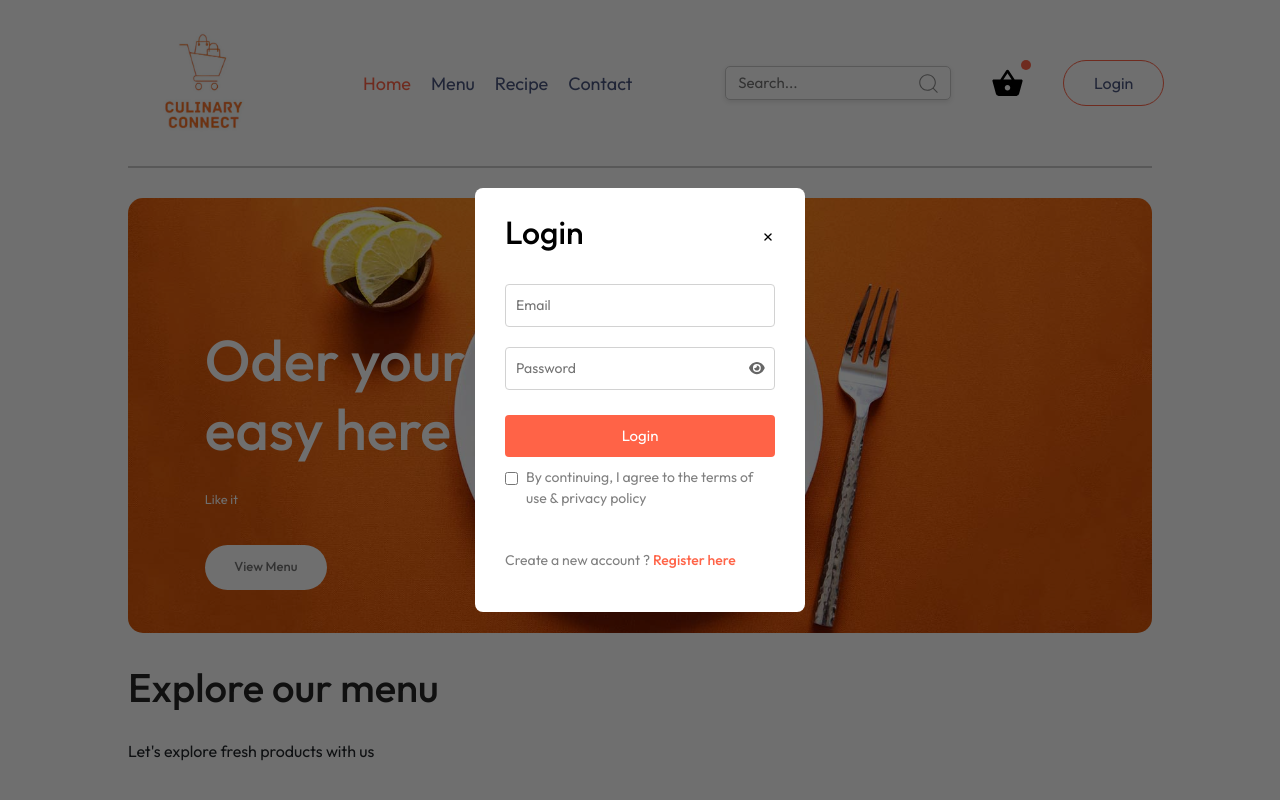
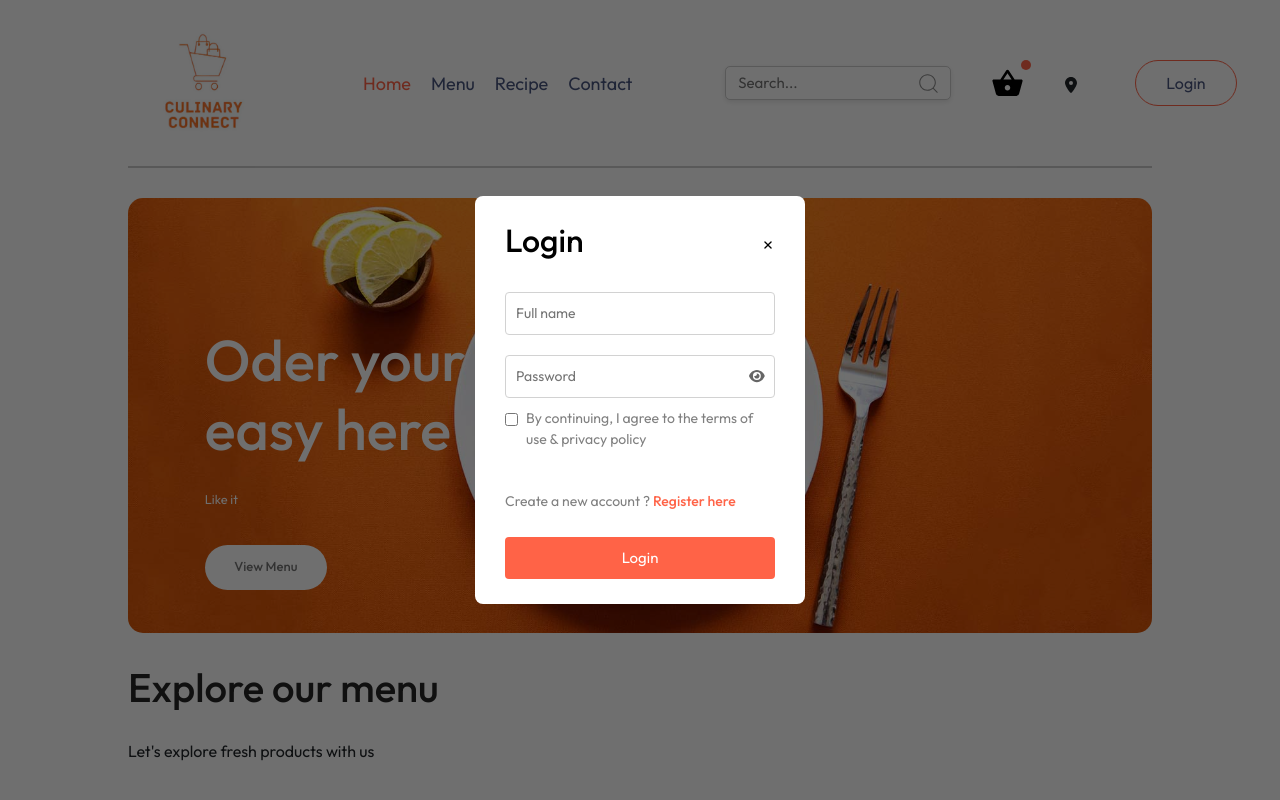
Before and after one commit to BichTuyen1204/CulinaryConnectProject, a React (Create React App) app: page / in a window 1280 px wide. Both pictures are taken after a click on the button "Login". Shown: the top 800 px of the page. Built offline with nearby package versions, Linux system fonts and the light colour scheme.

Commit message:
Login done

```diff
--- a/src/App.js
+++ b/src/App.js
@@ -31,7 +31,7 @@ const App = () => {
       {showLogin && (
         <Login setShowLogin={setShowLogin} openSignUp={openSignUp} />
       )}
-      {showSignUp && <Sign_up setShowSignUp={setShowSignUp} openLogin={openLogin} />}
+      {showSignUp && (<Sign_up setShowSignUp={setShowSignUp} openLogin={openLogin} />)}
       <BrowserRouter>
         <div className="app">
           <Navbar setShowLogin={setShowLogin} />
--- a/src/components/login/Login.css
+++ b/src/components/login/Login.css
@@ -1,6 +1,7 @@
 .login {
-    position: absolute;
+    position: fixed;
     z-index: 1;
+    top: 0;
     width: 100%;
     height: 100%;
     background-color: #00000090;
@@ -88,6 +89,10 @@
     margin-top: 5px;
 }
 
+.part-end-login p {
+    margin-bottom: 0px;
+}
+
 .part-end-login p span {
     color: tomato;
     font-weight: 500;
@@ -107,3 +112,7 @@
     cursor: pointer;
     color: #666;
   }
+
+.button-login button {
+    width: 100%;
+}
--- a/src/components/login/Login.js
+++ b/src/components/login/Login.js
@@ -3,44 +3,42 @@ import { IoClose } from "react-icons/io5";
 import "../login/Login.css";
 import { FontAwesomeIcon } from "@fortawesome/react-fontawesome";
 import { faEye, faEyeSlash } from "@fortawesome/free-solid-svg-icons";
+import AccountService from "../../api/AccountService";
 
 const Login = ({ setShowLogin, openSignUp }) => {
-  const [email, setEmail] = useState("");
-  const [emailError, setEmailError] = useState("");
+  const [username, setUserName] = useState("");
+  const [userNameError, setUserNameError] = useState("");
   const [password, setPassword] = useState("");
   const [passwordError, setPasswordError] = useState("");
   const [showPassword, setShowPassword] = useState(false);
+  const [formSubmitted, setFormSubmitted] = useState(false);
+  const [loginError, setLoginError] = useState("");
+  const [agreedToTerms, setAgreedToTerms] = useState(false);
 
-  /* Receives email */
-  const EmailChange = (e) => {
+  const [account, setAccount] = useState({
+    username: "",
+    password: "",
+  });
+
+  // Receives username
+  const userNameChange = (e) => {
     const value = e.target.value;
-    setEmail(value);
+    setUserName(value);
+    setAccount((preState) => ({ ...preState, username: value }));
   };
 
-  // Check email
-  const ValidEmail = (e) => {
-    const emailRegex = /@.*$/;
-    return emailRegex.test(e);
-  };
-
-  // Check email
-  const EmailBlur = () => {
-    if (email.trim() === "") {
-      setEmailError("Please enter your email");
-    } else if (!ValidEmail(email.trim())) {
-      setEmailError("Email must contain @ and .com");
-    } else if (email.length < 6) {
-      setEmailError("Email must be at least 6 characters long");
-    } else if (email.length > 100) {
-      setEmailError("Email must be less than 100 characters long");
-    } else if (!/^[^\s@]+@[^\s@]+\.[^\s@]+$/.test(email)) {
-      setEmailError("Please retype your email");
-    } else if (/@[^\w@]+\w/.test(email)) {
-      setEmailError("Please retype your email");
-    } else if (!/^[^\s@]+@[^\d@]+\.[^\s@]+$/.test(email)) {
-      setEmailError("Numbers are not allowed after @.");
+  // Check full name
+  const userNameBlur = () => {
+    if (username.trim() === "") {
+      setUserNameError("Please enter your full name");
+    } else if (username.length < 4) {
+      setUserNameError("The full name must be at least 4 characters");
+    } else if (username.length > 100) {
+      setUserNameError("The full name must be less than 100 characters");
+    } else if (!/^[\p{L}\s]+$/u.test(username)) {
+      setUserNameError("Please enter only alphabetic characters");
     } else {
-      setEmailError("");
+      setUserNameError("");
     }
   };
 
@@ -48,6 +46,7 @@ const Login = ({ setShowLogin, openSignUp }) => {
   const PasswordChange = (e) => {
     const value = e.target.value;
     setPassword(value);
+    setAccount((preState) => ({ ...preState, password: value }));
   };
 
   // Check password
@@ -69,9 +68,69 @@ const Login = ({ setShowLogin, openSignUp }) => {
     setShowPassword(!showPassword);
   };
 
+  const handleClose = (e) => {
+    setShowLogin(false);
+  };
+
+  const handleContainerClick = (e) => {
+    e.stopPropagation();
+  };
+
+  // Check box terms
+  const handleAgreementChange = (e) => {
+    setAgreedToTerms(e.target.checked);
+  };
+
+  const validateForm = async () => {
+    setLoginError("");
+    userNameBlur();
+    PasswordBlur();
+
+    if (!agreedToTerms) {
+      alert("Please agree to the terms of use and privacy policy");
+      return;
+    }
+
+    if (!userNameError && !passwordError && username && password) {
+      try {
+        const response = await AccountService.signin(account);
+        console.log("Login successful", response.data);
+        setFormSubmitted(true);
+        setLoginError("");
+        setTimeout(() => {
+        // openHome();
+        }, 5000);
+      } catch (error) {
+        console.error(
+          "Error when logging in:",
+          error.response ? error.response.data : error.message
+        );
+        if (error.response) {
+          switch (error.response.status) {
+            case 404:
+              setLoginError("Account does not exist.");
+              break;
+            case 401:
+              setLoginError("Invalid username or password.");
+              break;
+            default:
+              setLoginError("An error occurred. Please try again later.");
+          }
+        } else {
+          setLoginError("Network error. Please check your connection.");
+        }
+        setUserName("");
+        setPassword("");
+        setFormSubmitted(false);
+      }
+    } else {
+      alert("Please fill in all fields correctly before submitting.");
+    }
+  };
+
   return (
-    <div className="login">
-      <form className="login-container">
+    <div className="login" onClick={handleClose}>
+      <form className="login-container" onClick={handleContainerClick}>
         <div className="login-title">
           <h2>Login</h2>
           <div className="icon-closeicon-close">
@@ -82,14 +141,14 @@ const Login = ({ setShowLogin, openSignUp }) => {
         <div className="login-input">
           <div className="login-email">
             <input
-              type="email"
-              name="email"
-              value={email}
-              onChange={EmailChange}
-              onBlur={EmailBlur}
-              placeholder="Email"
+              type="text"
+              name="user name"
+              value={username}
+              onChange={userNameChange}
+              onBlur={userNameBlur}
+              placeholder="Full name"
             />
-            {emailError && <p style={{ color: "red" }}>{emailError}</p>}
+            {userNameError && <p style={{ color: "red" }}>{userNameError}</p>}
           </div>
 
           <div className="">
@@ -111,9 +170,9 @@ const Login = ({ setShowLogin, openSignUp }) => {
             {passwordError && <p style={{ color: "red" }}>{passwordError}</p>}
           </div>
         </div>
-        <button>Login</button>
+
         <div className="login-condition">
-          <input type="checkbox" required />
+          <input type="checkbox" onChange={handleAgreementChange} />
           <p>By continuing, I agree to the terms of use & privacy policy</p>
         </div>
         <div className="part-end-login">
@@ -122,6 +181,16 @@ const Login = ({ setShowLogin, openSignUp }) => {
             <span onClick={openSignUp}>Register here</span>
           </p>
         </div>
+
+        <div className="button-login">
+          {formSubmitted && !loginError && (
+            <p style={{ color: "green" }}>Login successful</p>
+          )}
+          {loginError && <p style={{ color: "red" }}>{loginError}</p>}
+          <button type="button" onClick={validateForm}>
+            Login
+          </button>
+        </div>
       </form>
     </div>
   );
--- a/src/components/navbar/Navbar.css
+++ b/src/components/navbar/Navbar.css
@@ -143,6 +143,12 @@
     color: black;
 }
 
+.navbar-location-icon {
+    width: 25px;
+    height: 25px;
+    cursor: pointer;
+}
+
 @media (max-width:1050px) {
     .navbar .logo-navbar {
         width: 150px;
--- a/src/components/navbar/Navbar.js
+++ b/src/components/navbar/Navbar.js
@@ -2,6 +2,7 @@ import React, { useState } from "react";
 import { Link } from "react-router-dom";
 import { CiSearch } from "react-icons/ci";
 import { MdShoppingBasket } from "react-icons/md";
+import { FaLocationDot } from "react-icons/fa6";
 import "./Navbar.css";
 import Logo from "../../assets/logo.png";
 import "bootstrap/dist/css/bootstrap.min.css";
@@ -50,7 +51,7 @@ export const Navbar = ({ setShowLogin }) => {
       </ul>
 
       <div className="navbar-right col-lg-5 col-md-4 col-sm-4 col-12">
-        <div className="search-container col-lg-7 col-md-12 col-sm-12 col-12">
+        <div className="search-container col-lg-7 col-md-12 col-sm-12 col-7">
           <CiSearch className="ic_search" />
           <input
             type="text"
@@ -61,7 +62,7 @@ export const Navbar = ({ setShowLogin }) => {
           />
         </div>
 
-        <div className="navbar-basket-icon col-lg-1 col-md-2 col-sm-2 col-12">
+        <div className="navbar-basket-icon col-lg-1 col-md-2 col-sm-2 col-1">
           <Link
             to="/cart"
             className="link"
@@ -74,7 +75,11 @@ export const Navbar = ({ setShowLogin }) => {
           <div className="dot"></div>
         </div>
 
-        <div className="col-lg-4 col-md-6 col-sm-6 col-12">
+        <div className="navbar-location-icon col-lg-1 col-md-6 col-sm-6 col-12">
+            <FaLocationDot />
+          </div>
+
+        <div className="col-lg-3 col-md-6 col-sm-6 col-12">
           <button onClick={() => setShowLogin(true)}>Login</button>
         </div>
       </div>
--- a/src/components/sign_up/Sign_up.js
+++ b/src/components/sign_up/Sign_up.js
@@ -5,10 +5,9 @@ import { FontAwesomeIcon } from "@fortawesome/react-fontawesome";
 import { faEye, faEyeSlash } from "@fortawesome/free-solid-svg-icons";
 import AccountService from "../../api/AccountService";
 
-
 const Sign_up = ({ setShowSignUp, openLogin }) => {
-  const [fullName, setFullname] = useState("");
-  const [fullNameError, setFullnameError] = useState("");
+  const [name, setName] = useState("");
+  const [nameError, setNameError] = useState("");
   const [email, setEmail] = useState("");
   const [emailError, setEmailError] = useState("");
   const [phone, setPhone] = useState("");
@@ -23,33 +22,37 @@ const Sign_up = ({ setShowSignUp, openLogin }) => {
   const [address, setAddress] = useState("");
   const [addressError, setAddressError] = useState("");
   const [formSubmitted, setFormSubmitted] = useState(false);
+  const [description, setDescription] = useState("");
+  const [descriptionError, setDescriptionError] = useState("");
 
   const [account, setAccount] = useState({
-    name: "",
+    username: "",
     email: "",
     phone: "",
     password: "",
     address: "",
+    description: "",
   });
 
   // Receive full name
-  const FullnameChange = (e) => {
+  const NameChange = (e) => {
     const { value } = e.target;
-    setFullname(value);
+    setName(value);
+    setAccount((preState) => ({ ...preState, username: value }));
   };
 
   // Check full name
-  const FullnameBlur = () => {
-    if (fullName.trim() === "") {
-      setFullnameError("Please enter your full name");
-    } else if (fullName.length < 4) {
-      setFullnameError("The full name must be at least 4 characters");
-    } else if (fullName.length > 100) {
-      setFullnameError("The full name must be less than 100 characters");
-    } else if (!/^[\p{L}\s]+$/u.test(fullName)) {
-      setFullnameError("Please enter only alphabetic characters");
+  const NameBlur = () => {
+    if (name.trim() === "") {
+      setNameError("Please enter your full name");
+    } else if (name.length < 4) {
+      setNameError("The full name must be at least 4 characters");
+    } else if (name.length > 100) {
+      setNameError("The full name must be less than 100 characters");
+    } else if (!/^[\p{L}\s]+$/u.test(name)) {
+      setNameError("Please enter only alphabetic characters");
     } else {
-      setFullnameError("");
+      setNameError("");
     }
   };
 
@@ -57,6 +60,7 @@ const Sign_up = ({ setShowSignUp, openLogin }) => {
   const EmailChange = (e) => {
     const { value } = e.target;
     setEmail(value);
+    setAccount((preState) => ({ ...preState, email: value }));
   };
 
   // Check email
@@ -90,6 +94,7 @@ const Sign_up = ({ setShowSignUp, openLogin }) => {
   const PhoneChange = (e) => {
     const { value } = e.target;
     setPhone(value);
+    setAccount((preState) => ({ ...preState, phone: value }));
   };
 
   // Check phone number
@@ -109,6 +114,7 @@ const Sign_up = ({ setShowSignUp, openLogin }) => {
   const AddressChange = (e) => {
     const { value } = e.target;
     setAddress(value);
+    setAccount((preState) => ({ ...preState, address: value }));
   };
 
   const AddressBlur = () => {
@@ -123,6 +129,7 @@ const Sign_up = ({ setShowSignUp, openLogin }) => {
   const PasswordChange = (e) => {
     const { value } = e.target;
     setPassword(value);
+    setAccount((preState) => ({ ...preState, password: value }));
   };
 
   // Check password
@@ -177,9 +184,24 @@ const Sign_up = ({ setShowSignUp, openLogin }) => {
     setShowRePassword(!showRePassword);
   };
 
+  // Receive description
+  const DescriptionChange = (e) => {
+    const { value } = e.target;
+    setDescription(value);
+    setAccount((preState) => ({ ...preState, description: value }));
+  };
+
+  const DescriptionBlur = () => {
+    if (description.trim() === "") {
+      setDescriptionError("Please enter your description");
+    } else {
+      setDescriptionError("");
+    }
+  };
+
   // Submit
   const validateForm = async () => {
-    FullnameBlur();
+    NameBlur();
     EmailBlur();
     PhoneBlur();
     PasswordBlur();
@@ -187,46 +209,64 @@ const Sign_up = ({ setShowSignUp, openLogin }) => {
     AddressBlur();
 
     if (
-      !fullNameError &&
+      !nameError &&
       !emailError &&
       !phoneError &&
       !passwordError &&
       !rePasswordError &&
       !addressError &&
-      fullName &&
+      name &&
       email &&
       phone &&
       password &&
       rePassword &&
       address &&
+      description &&
       !checkPass
     ) {
       setFormSubmitted(true);
       try {
         const response = AccountService.register(account);
         console.log("Account created", response.data);
-        openLogin();
       } catch (error) {
         console.error("Have error when create an account", error);
       }
-      setFullname("");
+      console.log("Submitted Data:", {
+        name,
+        email,
+        phone,
+        password, // Cân nhắc không log mật khẩu vì lý do bảo mật
+        address,
+        description
+    });
+      setName("");
       setEmail("");
       setPhone("");
       setPassword("");
       setRePassword("");
       setAddress("");
+      setDescription("");
 
       setTimeout(() => {
+        openLogin();
         setFormSubmitted(false);
-      }, 20000);
+      }, 5000);
     } else {
       alert("Please fill in all fields correctly before submitting.");
     }
   };
 
+  const handleClose = (e) => {
+    setShowSignUp(false);
+  };
+
+  const handleContainerClick = (e) => {
+    e.stopPropagation();
+  };
+
   return (
-    <div className="sign-up">
-      <form className="sign-up-container">
+    <div className="sign-up" onClick={handleClose}>
+      <form className="sign-up-container" onClick={handleContainerClick}>
         <div className="sign-up-title">
           <h2>Register</h2>
           <div className="icon-closeicon-close">
@@ -240,12 +280,12 @@ const Sign_up = ({ setShowSignUp, openLogin }) => {
             <input
               type="name"
               name="name"
-              value={fullName}
-              onChange={FullnameChange}
-              onBlur={FullnameBlur}
+              value={name}
+              onChange={NameChange}
+              onBlur={NameBlur}
               placeholder="Full name"
             />
-            {fullNameError && <p style={{ color: "red" }}>{fullNameError}</p>}
+            {nameError && <p style={{ color: "red" }}>{nameError}</p>}
           </div>
 
           {/* Input email */}
@@ -332,6 +372,29 @@ const Sign_up = ({ setShowSignUp, openLogin }) => {
             />
             {addressError && <p style={{ color: "red" }}>{addressError}</p>}
           </div>
+
+          {/* Input description */}
+          <div className="description">
+            <input
+              type="text"
+              name="description"
+              value={description}
+              onChange={DescriptionChange}
+              onBlur={DescriptionBlur}
+              placeholder="Description"
+            />
+            {addressError && <p style={{ color: "red" }}>{addressError}</p>}
+          </div>
+        </div>
+
+        <div className="sign-up-condition">
+          <input type="checkbox" required />
+          <p>By continuing, I agree to the terms of use & privacy policy</p>
+        </div>
+        <div className="part-end-sign-up">
+          <p>
+            Have a new account ? <span onClick={openLogin}>Login here</span>
+          </p>
         </div>
 
         <div>
@@ -342,15 +405,6 @@ const Sign_up = ({ setShowSignUp, openLogin }) => {
             Register
           </button>
         </div>
-        <div className="sign-up-condition">
-          <input type="checkbox" required />
-          <p>By continuing, I agree to the terms of use & privacy policy</p>
-        </div>
-        <div className="part-end-sign-up">
-          <p>
-            Have a new account ? <span onClick={openLogin}>Login here</span>
-          </p>
-        </div>
       </form>
     </div>
   );
```
Also changed, not shown: src/api/AccountService.js (+11 -0 lines), src/components/sign_up/Sign_up.css (+18 -2 lines).
